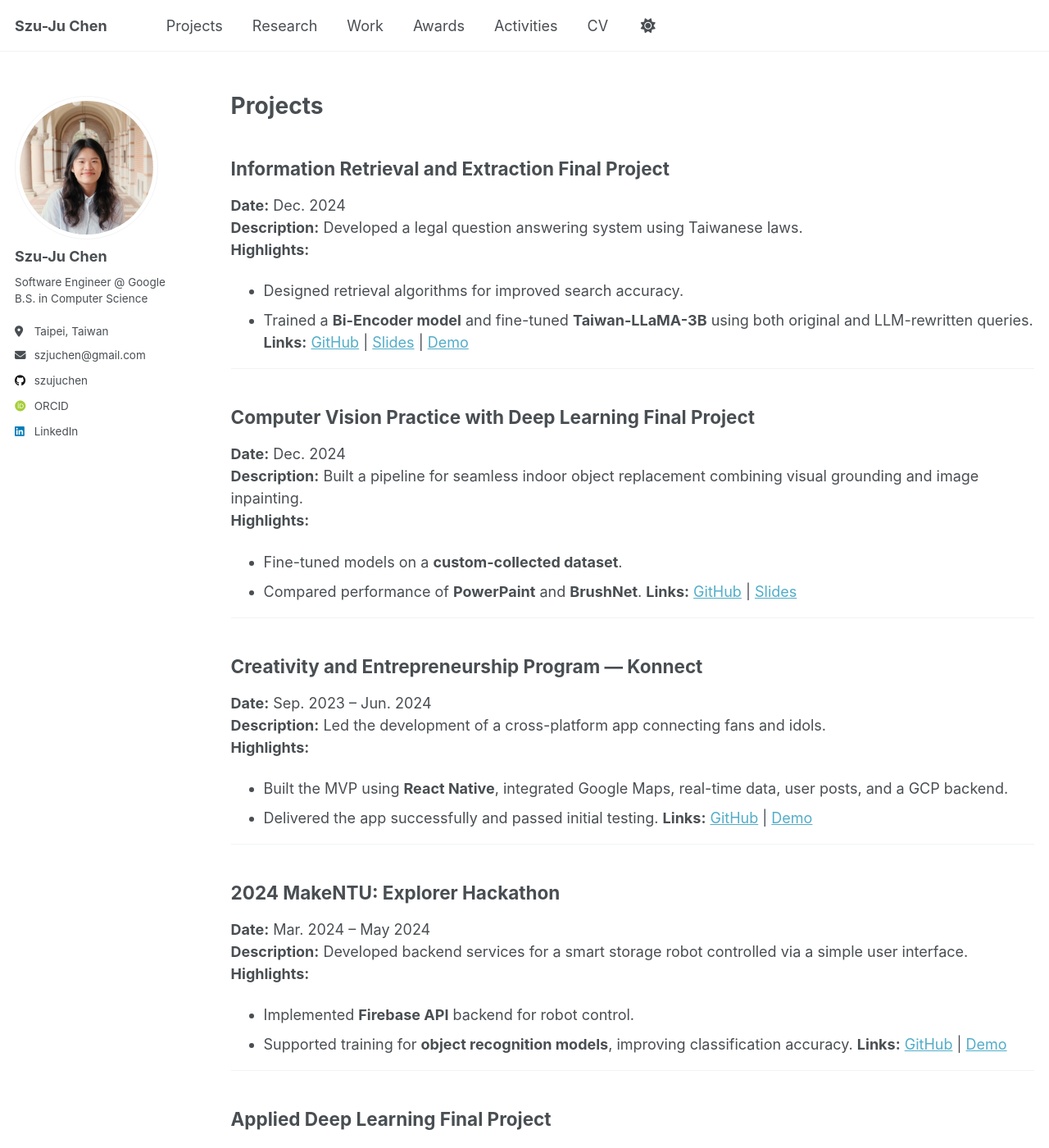
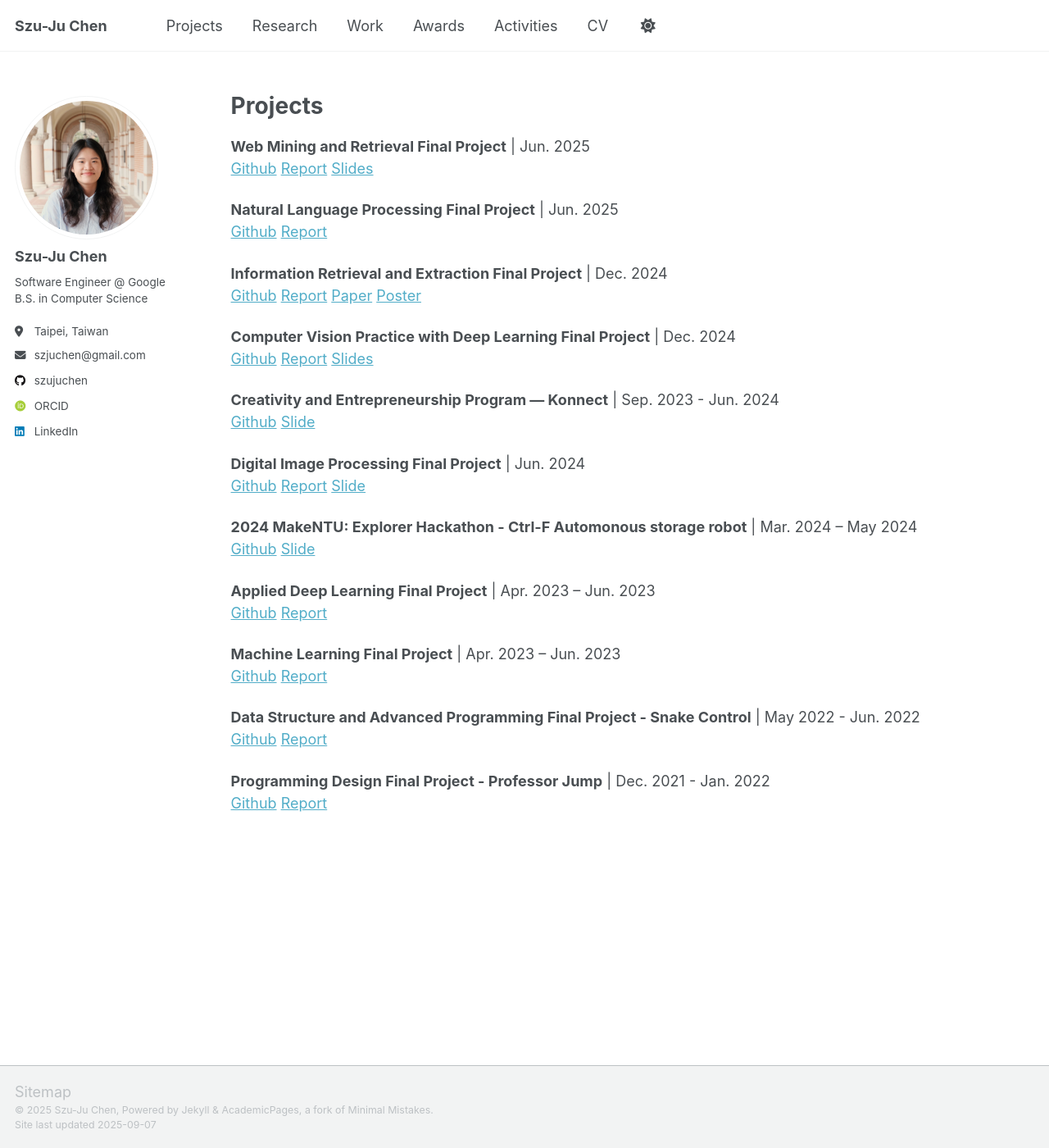
Before and after one commit to szujuchen/szujuchen.github.io, a Jekyll site: the page built from _pages/projects.md, in a window 1280 px wide and 1400 px high. Shown: the whole window at 82% size. Built offline with Jekyll 4.4.1, drawn with Linux system fonts in a browser that asks for light colours; some web fonts are replaced; a script that is not in the unit is left out; some of the changed text lies outside the part shown.

Commit message:
add projects files

```diff
--- a/_pages/projects.md
+++ b/_pages/projects.md
@@ -3,65 +3,39 @@ layout: archive
 title: ""
 permalink: /projects/
 author_profile: true
-pageTitle: "Szu-Ju Chen"
 ---
 
 # Projects
 
-## Information Retrieval and Extraction Final Project
-**Date:** Dec. 2024
-**Description:** Developed a legal question answering system using Taiwanese laws.
-**Highlights:**
-- Designed retrieval algorithms for improved search accuracy.
-- Trained a **Bi-Encoder model** and fine-tuned **Taiwan-LLaMA-3B** using both original and LLM-rewritten queries.
-**Links:** [GitHub](#) | [Slides](#) | [Demo](#)
+**Web Mining and Retrieval Final Project** | Jun. 2025 <br>
+[Github](https://github.com/szujuchen/Web-Retrieval-and-Mining_Final-Project) [Report](/files/WM_Report.pdf) [Slides](/files/WM_Slide.pdf)
 
----
+**Natural Language Processing Final Project** | Jun. 2025 <br>
+[Github](https://github.com/szujuchen/Natural-Language-Processing_Final-Project) [Report](/files/NLP_Report.pdf)
 
-## Computer Vision Practice with Deep Learning Final Project
-**Date:** Dec. 2024
-**Description:** Built a pipeline for seamless indoor object replacement combining visual grounding and image inpainting.
-**Highlights:**
-- Fine-tuned models on a **custom-collected dataset**.
-- Compared performance of **PowerPaint** and **BrushNet**.
-**Links:** [GitHub](#) | [Slides](#)
+**Information Retrieval and Extraction Final Project** | Dec. 2024 <br>
+[Github](https://github.com/szujuchen/Information-Retrieval-and-Extraction_Final-Project) [Report](/files/IRIE_Report.pdf) [Paper](/files/SIGIR_Paper.pdf) [Poster](/files/SIGIR_Poster.pdf)
 
----
+**Computer Vision Practice with Deep Learning Final Project** | Dec. 2024 <br>
+[Github](https://github.com/szujuchen/Computer-Vision-Practice-with-Deep-Learning_Final-Project) [Report](/files/CVPDL_Report.pdf) [Slides](/files/CVPDL_Slide.pdf)
 
-## Creativity and Entrepreneurship Program — Konnect
-**Date:** Sep. 2023 – Jun. 2024
-**Description:** Led the development of a cross-platform app connecting fans and idols.
-**Highlights:**
-- Built the MVP using **React Native**, integrated Google Maps, real-time data, user posts, and a GCP backend.
-- Delivered the app successfully and passed initial testing.
-**Links:** [GitHub](#) | [Demo](#)
+**Creativity and Entrepreneurship Program — Konnect** | Sep. 2023 - Jun. 2024 <br>
+[Github](https://github.com/szujuchen/Konnect) [Slide](/files/Konnect_Slide.pdf)
 
----
+**Digital Image Processing Final Project** | Jun. 2024 <br>
+[Github](https://github.com/szujuchen/Digital-Image-Processing_Final-Project) [Report](/files/DIP_Report.pdf) [Slide](/files/DIP_Slide.pdf)
 
-## 2024 MakeNTU: Explorer Hackathon
-**Date:** Mar. 2024 – May 2024
-**Description:** Developed backend services for a smart storage robot controlled via a simple user interface.
-**Highlights:**
-- Implemented **Firebase API** backend for robot control.
-- Supported training for **object recognition models**, improving classification accuracy.
-**Links:** [GitHub](#) | [Demo](#)
+**2024 MakeNTU: Explorer Hackathon - Ctrl-F Automonous storage robot** | Mar. 2024 – May 2024 <br>
+[Github](https://github.com/szujuchen/MakeNTU-CtrlF) [Slide](/files/MakeNTU_Slide.pptx)
 
----
+**Applied Deep Learning Final Project** | Apr. 2023 – Jun. 2023 <br>
+[Github](https://github.com/szujuchen/Applied-Deep-Learning_Final-Project) [Report](/files/ADL_Report.pdf)
 
-## Applied Deep Learning Final Project
-**Date:** Apr. 2023 – Jun. 2023
-**Description:** Explored Chinese grammar error correction using modern language models.
-**Highlights:**
-- Used **BART**, **mT5**, and **Taiwan-LLaMA** for correction tasks.
-- Fine-tuned **google/mt5-small** on an open dataset; evaluated with Exact-Match and M² metrics.
-**Links:** [GitHub](#) | [Slides](#)
+**Machine Learning Final Project** | Apr. 2023 – Jun. 2023 <br>
+[Github](https://github.com/szujuchen/Machine-Learning_Final-Project) [Report](/files/ML_Report.pdf)
 
----
+**Data Structure and Advanced Programming Final Project - Snake Control** | May 2022 - Jun. 2022 <br>
+[Github](https://github.com/szujuchen/Snake-Control) [Report](/files/DSAP_Report.pdf)
 
-## Machine Learning Final Project
-**Date:** Apr. 2023 – Jun. 2023
-**Description:** Predicted song danceability using handcrafted features and multiple ML techniques.
-**Highlights:**
-- Applied regression, decision trees, random forests, and boosting methods.
-- Ranked **1st for least overfitting** and **5th on the private leaderboard**.
-**Links:** [GitHub](#) | [Slides](#)
+**Programming Design Final Project - Professor Jump** | Dec. 2021 - Jan. 2022 <br>
+[Github](https://github.com/szujuchen/Professor-Jump) [Report](/files/PD_Report.pdf)
```
Also changed, not shown: 19 other files.
